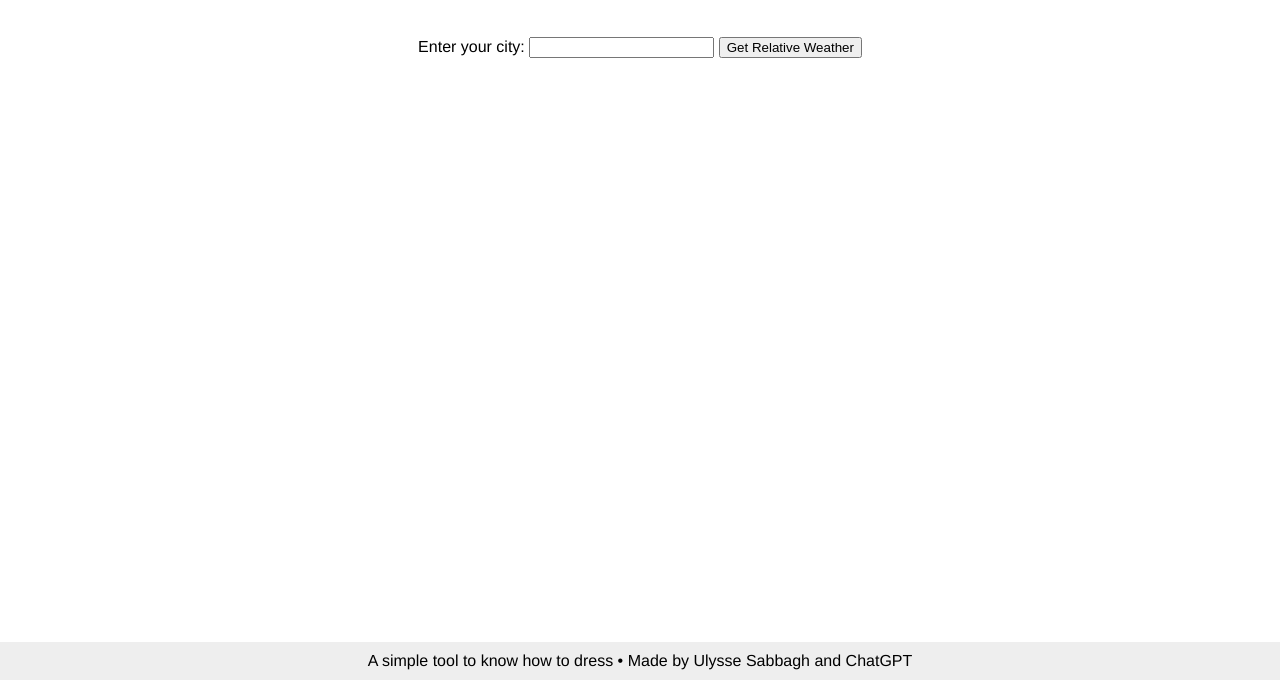
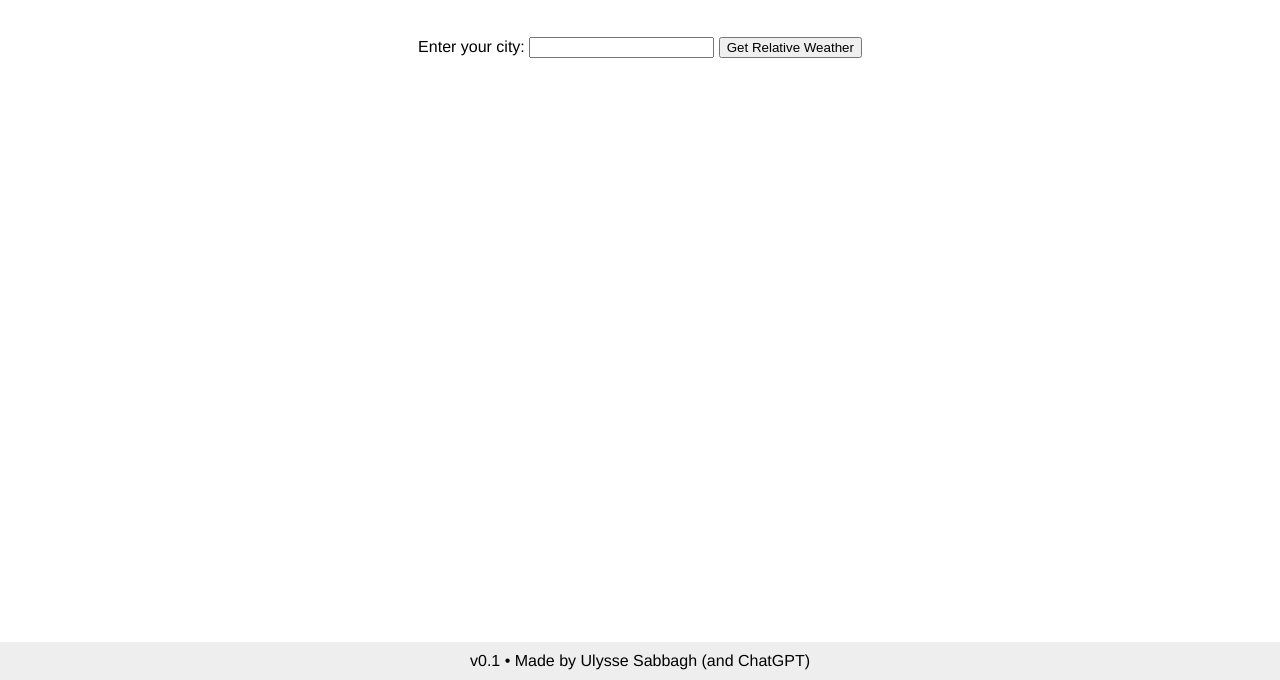
Before and after one commit to usabbag/Relative-Weather, a website: page index.html in a window 1280 px wide. Shown: the part 120-800 px from the top of the page. Drawn offline with Linux system fonts and the light colour scheme.

Commit message:
updated footer 2

```diff
--- a/index.html
+++ b/index.html
@@ -65,7 +65,7 @@
 	</div>
 
 	<footer>
-		A simple tool to know how to dress • Made by Ulysse Sabbagh and ChatGPT
+		v0.1 • Made by Ulysse Sabbagh (and ChatGPT)
 	</footer>
 
 	<script src="app.js"></script>
```
